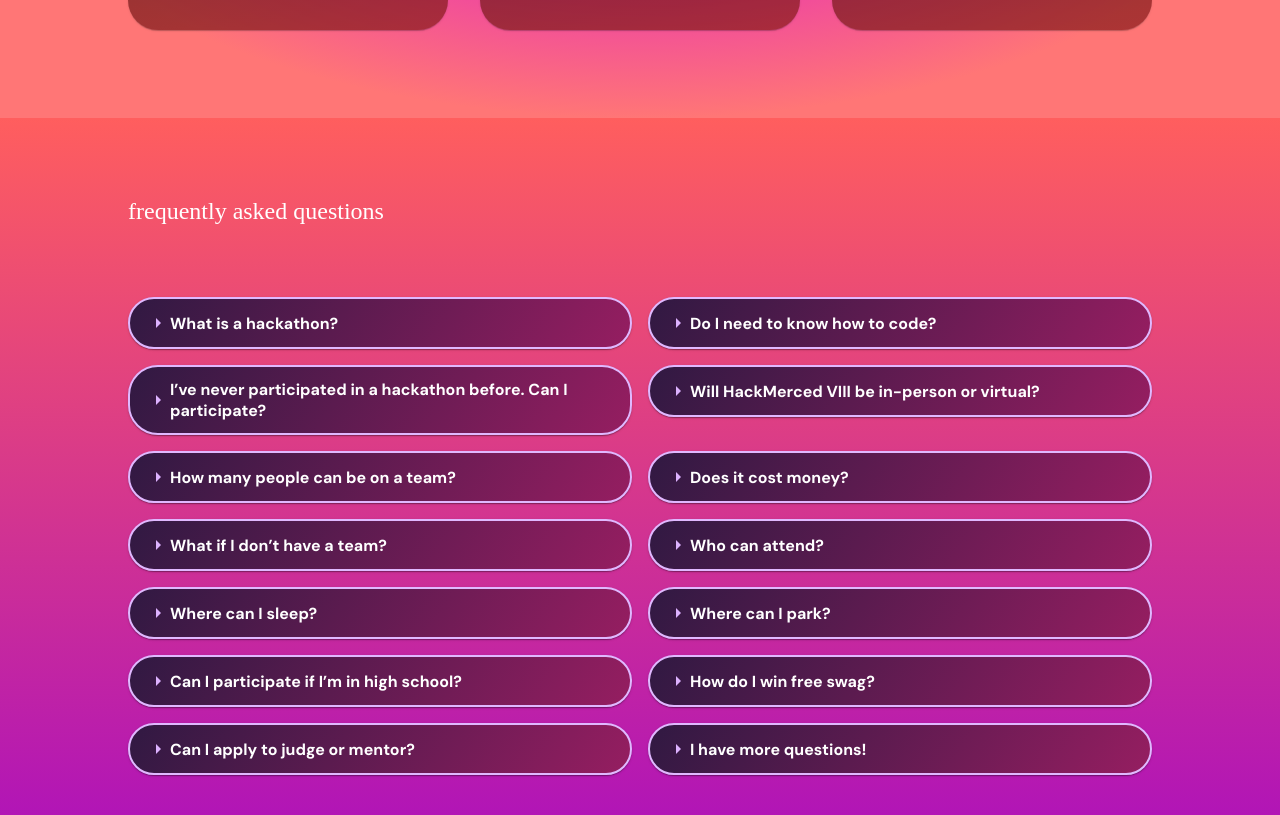
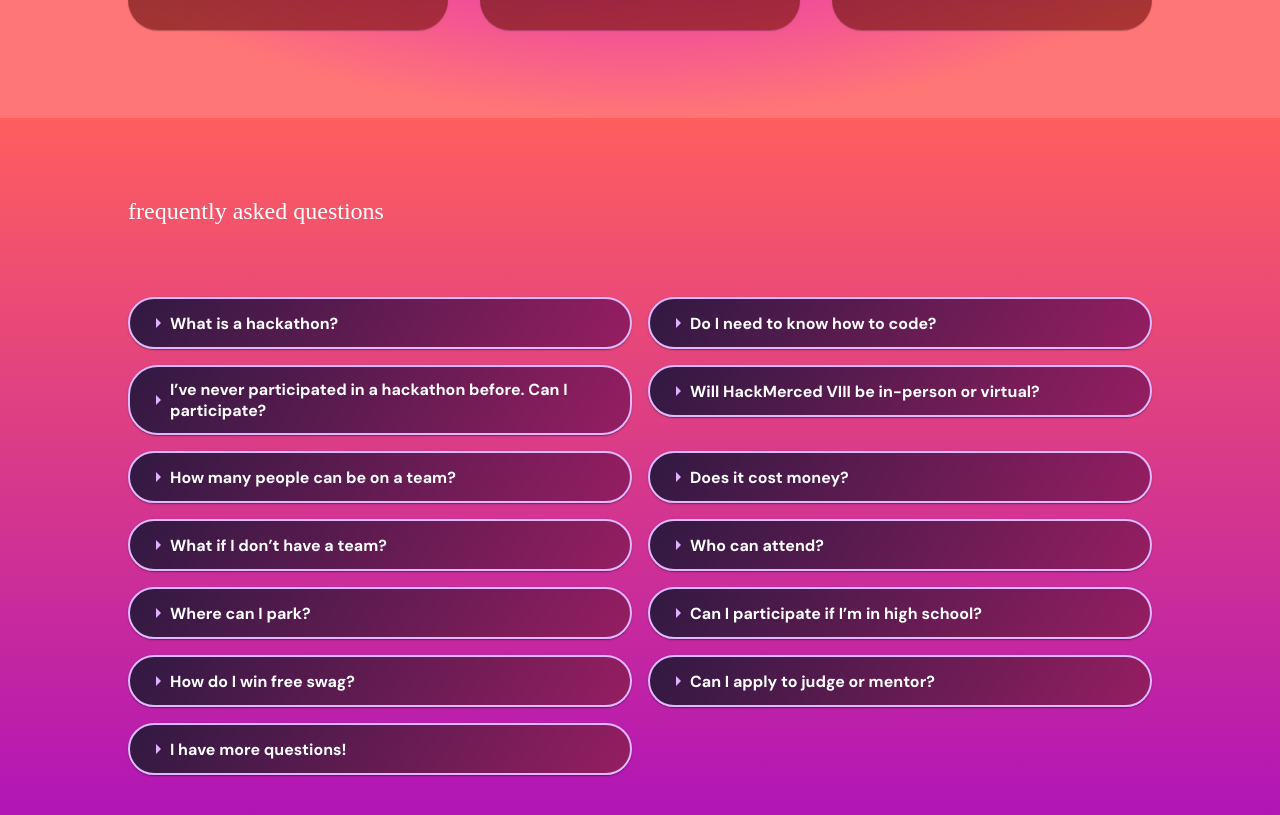
Before and after one commit to HackMerced/HackMerced-X, a React (Create React App) app: page / in a window 1280 px wide. Shown: the part 1354-2169 px from the top of the page. Built offline with nearby package versions, Linux system fonts and the light colour scheme; a web font is replaced by a local one.

Commit message:
no more sleep

```diff
--- a/src/Components/FAQ.js
+++ b/src/Components/FAQ.js
@@ -55,9 +55,6 @@ function FAQ() {
             <FAQAccordion title='Who can attend?' description='All students are eligible to participate. You do not need to attend UC Merced.'/>
           </Grid>
           <Grid xs={6}>
-            <FAQAccordion title='Where can I sleep?' description='HackMerced will have a “quiet room” where you can sleep, relax, or enjoy some quiet. We recommend that you bring your own sleeping bag. If you are local to Merced, you of course are not obligated to stay on campus for the duration of the event.'/>
-          </Grid>
-          <Grid xs={6}>
             <FAQAccordion title='Where can I park?' description={<>'For a parking map resource, please see {<a href = "https://www.google.com/maps/d/u/0/edit?mid=1WERa2Y1r-rVHjKGyWQaXwaQ7C9iN7JU&usp=sharing">here</a>}. Parking on campus at UC Merced is free on weekends. On Friday, parking is free after 6 PM in the North Bowl, Scholars and Bellevue Lot - Green Zone lots. Parking is free after 8 PM in the Le Grand Lot, Library Lots 1 and 2 and Bellevue Lot - Gold Zone lots. Note that parking in the University Lot, Calaveras Lot, H Zones and specially marked spaces are prohibited at all times.'</>}/>
           </Grid>
           <Grid xs={6}>
```
